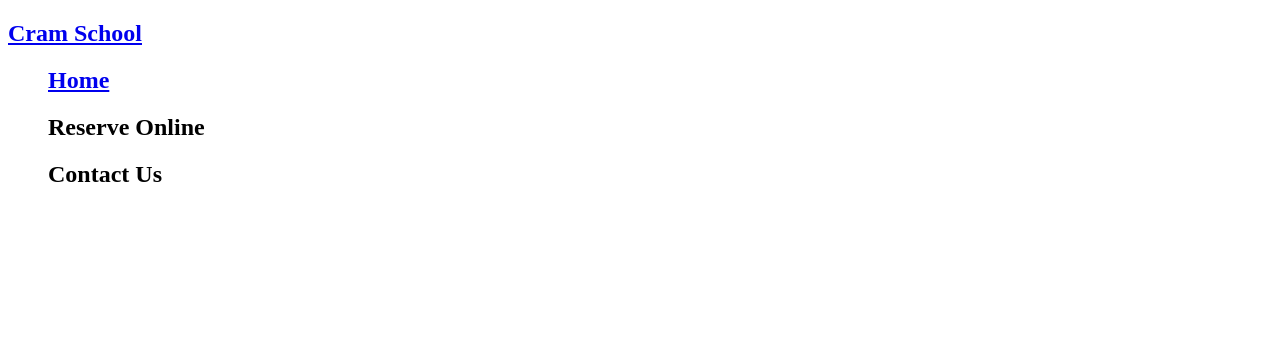
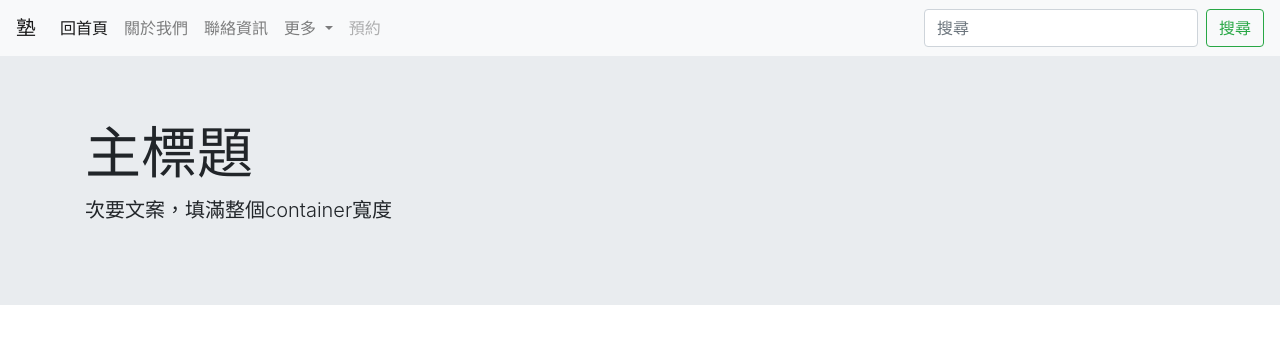
Before and after one commit to jeffreyyau93/cram-school-website, a plain HTML site: page index.html in a window 1280 px wide. Drawn offline with nearby package versions, Linux system fonts and the light colour scheme.

Commit message:
feat: Add Bootstrap CDN and placeholder layout

```diff
--- a/index.html
+++ b/index.html
@@ -1,46 +1,64 @@
 <!DOCTYPE html>
-<html lang="en">
+<html lang="zh-tw">
 
 <head>
     <meta charset="UTF-8">
-    <meta name="viewport" content="width=device-width, initial-scale=1.0">
+    <meta name="viewport" content="width=device-width, initial-scale=1.0, shrink-to-fit=no">
     <meta http-equiv="X-UA-Compatible" content="ie=edge">
+    <link rel="stylesheet" href="https://stackpath.bootstrapcdn.com/bootstrap/4.3.1/css/bootstrap.min.css" integrity="sha384-ggOyR0iXCbMQv3Xipma34MD+dH/1fQ784/j6cY/iJTQUOhcWr7x9JvoRxT2MZw1T" crossorigin="anonymous">
     <link rel="stylesheet" href="css/style.css">
-    <script src="js/app.js"></script>
-    <title>Cram School</title>
+    <script src="https://code.jquery.com/jquery-3.4.1.min.js" integrity="sha256-CSXorXvZcTkaix6Yvo6HppcZGetbYMGWSFlBw8HfCJo=" crossorigin="anonymous" defer></script>
+    <script src="https://cdnjs.cloudflare.com/ajax/libs/popper.js/1.14.7/umd/popper.min.js" integrity="sha384-UO2eT0CpHqdSJQ6hJty5KVphtPhzWj9WO1clHTMGa3JDZwrnQq4sF86dIHNDz0W1" crossorigin="anonymous" defer></script>
+    <script src="https://stackpath.bootstrapcdn.com/bootstrap/4.3.1/js/bootstrap.min.js" integrity="sha384-JjSmVgyd0p3pXB1rRibZUAYoIIy6OrQ6VrjIEaFf/nJGzIxFDsf4x0xIM+B07jRM" crossorigin="anonymous" defer></script>
+    <script src="js/script.js" defer></script>
+    <title>Cram School Website</title>
 </head>
 
 <body>
-    <header>
-        <div>
-            <nav>
-                <h1><a href="index.html">Cram School</a></h1>
-                <ul>
-                    <h1><a href="index.html">Home</a></h1>
-                    <h1><a href="reserve.html"></a>Reserve Online</h1>
-                    <h1><a href="contact.html"></a>Contact Us</h1>
-                </ul>
-            </nav>
+    <nav class="navbar navbar-expand-lg navbar-light bg-light">
+        <a class="navbar-brand" href="index.html">塾</a>
+        <button class="navbar-toggler" type="button" data-toggle="collapse" data-target="#navbarSupportedContent" aria-controls="navbarSupportedContent" aria-expanded="false" aria-label="Toggle navigation">
+            <span class="navbar-toggler-icon"></span>
+        </button>
 
-            <div>
-                <ul>
-                    <h2><a href=""></a></h2>
-                    <h2><a href=""></a></h2>
-                    <h2><a href=""></a></h2>
-                    <h2><a href=""></a></h2>
-                    <h2><a href=""></a></h2>
-                    <h2><a href=""></a></h2>
-                    <h2><a href=""></a></h2>
-                    <h2><a href=""></a></h2>
-                    <h2><a href=""></a></h2>
-                    <h2><a href=""></a></h2>
-                    <h2><a href=""></a></h2>
-                    <h2><a href=""></a></h2>
-                </ul>
-            </div>
+        <div class="collapse navbar-collapse" id="navbarSupportedContent">
+            <ul class="navbar-nav mr-auto">
+                <li class="nav-item active">
+                    <a class="nav-link" href="#">回首頁 <span class="sr-only">(current)</span></a>
+                </li>
+                <li class="nav-item">
+                    <a class="nav-link" href="about.html">關於我們</a>
+                </li>
+                <li class="nav-item">
+                    <a class="nav-link" href="contact.html">聯絡資訊</a>
+                </li>
+                <li class="nav-item dropdown">
+                    <a class="nav-link dropdown-toggle" href="#" id="navbarDropdown" role="button" data-toggle="dropdown" aria-haspopup="true" aria-expanded="false">
+                        更多
+                    </a>
+                    <div class="dropdown-menu" aria-labelledby="navbarDropdown">
+                        <a class="dropdown-item" href="#">Action</a>
+                        <a class="dropdown-item" href="#">Another action</a>
+                        <div class="dropdown-divider"></div>
+                        <a class="dropdown-item" href="#">Something else here</a>
+                    </div>
+                </li>
+                <li class="nav-item">
+                    <a class="nav-link disabled" href="reserve.html" tabindex="-1" aria-disabled="true">預約</a>
+                </li>
+            </ul>
+            <form class="form-inline my-2 my-lg-0">
+                <input class="form-control mr-sm-2" type="search" placeholder="搜尋" aria-label="Search">
+                <button class="btn btn-outline-success my-2 my-sm-0" type="submit">搜尋</button>
+            </form>
         </div>
+    </nav>
+    <div class="jumbotron jumbotron-fluid">
+        <div class="container">
+            <h1 class="display-4">主標題</h1>
+            <p class="lead">次要文案，填滿整個container寬度</p>
+        </div>
+    </div>
+</body>
 
-    </header>
-
-</body>
 </html>
```
Also changed, not shown: about.html (added), js/app.js (deleted), js/script.js (added).
